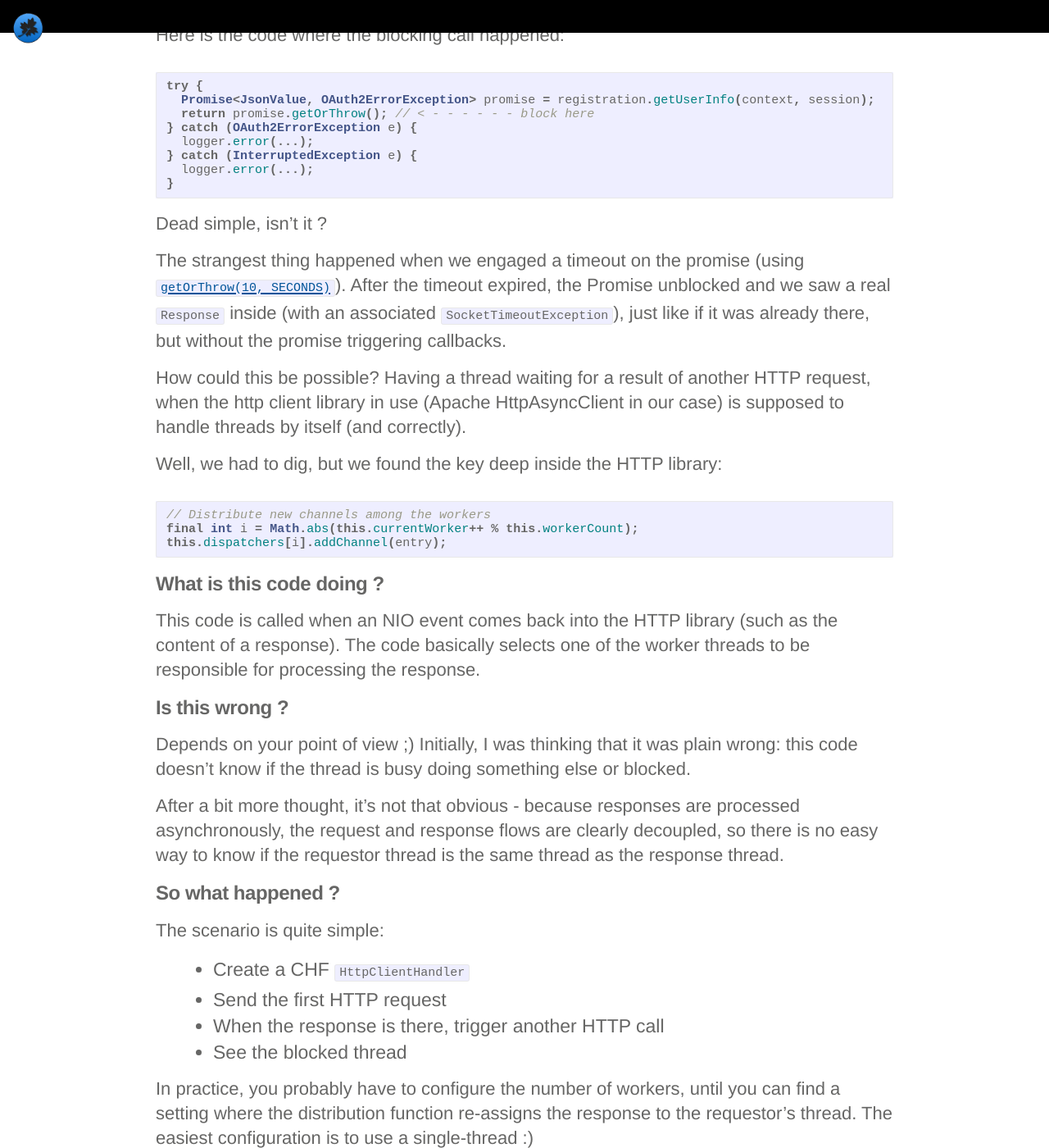
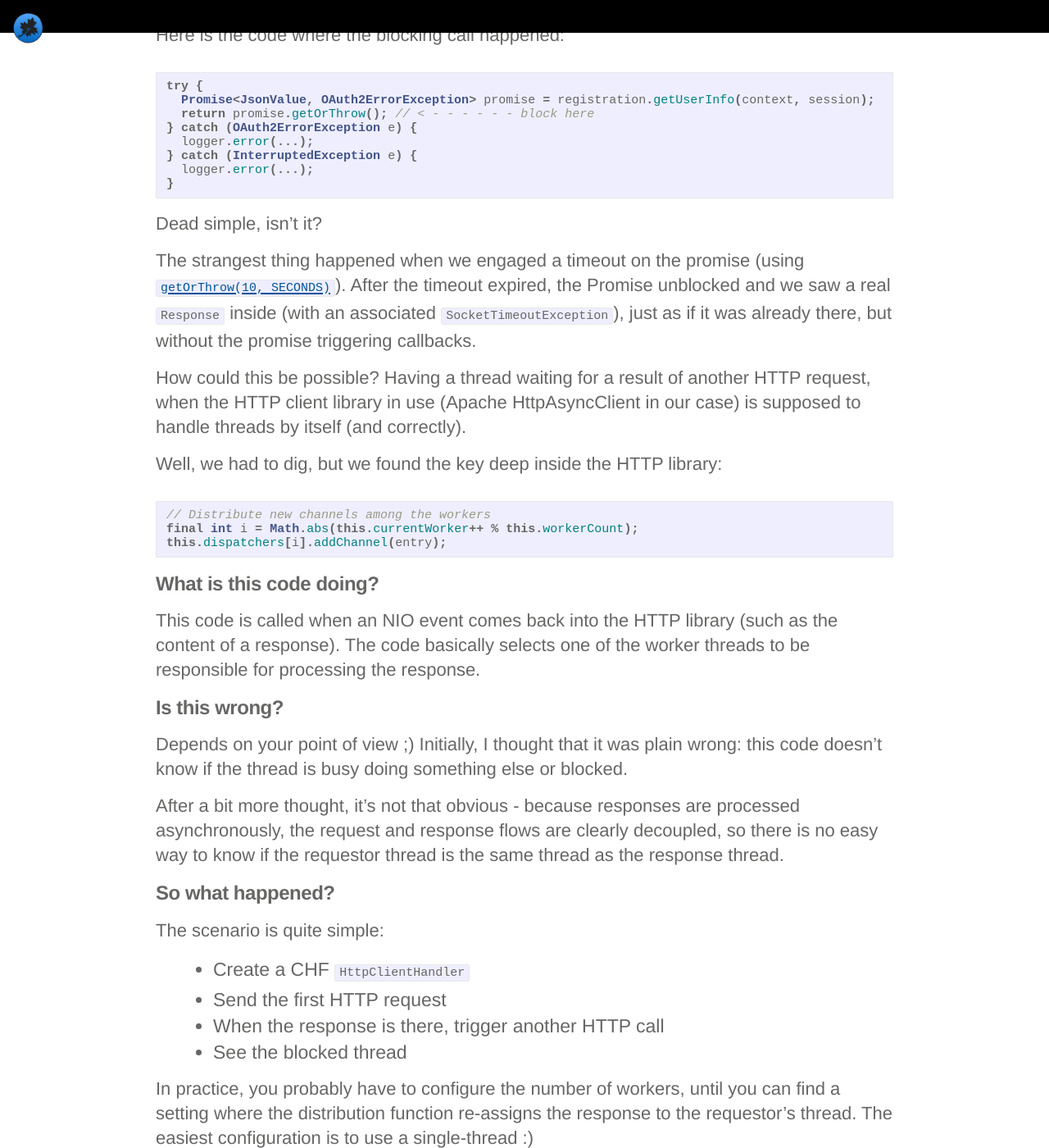
Before and after one commit to sauthieg/sauthieg.github.io, a Jekyll site: the page built from _posts/2016-06-27-blocking-on-promises.markdown, in a window 1280 px wide and 1400 px high, scrolled down 1360 px. Shown: the whole window at 82% size. Built offline with Jekyll 4.4.1, drawn with Linux system fonts in a browser that asks for light colours; nearby versions of some CDN libraries; some web fonts are replaced; comment, search, counter and statistics services are not loaded; some of the changed text lies outside the part shown.

Commit message:
Small enhancements

```diff
--- a/_posts/2016-06-27-blocking-on-promises.markdown
+++ b/_posts/2016-06-27-blocking-on-promises.markdown
@@ -46,15 +46,15 @@ try {
 }
 ~~~
 
-Dead simple, isn't it ?
+Dead simple, isn't it?
 
 The strangest thing happened when we engaged a timeout on the promise
 (using [`getOrThrow(10, SECONDS)`][get-or-throw]). After the timeout expired,
-the Promise unblocked and we saw a real `Response` inside (with an associated `SocketTimeoutException`), just like if it was already there, but without the
+the Promise unblocked and we saw a real `Response` inside (with an associated `SocketTimeoutException`), just as if it was already there, but without the
 promise triggering callbacks.
 
 How could this be possible? Having a thread waiting for a result of another HTTP
-request, when the http client library in use (Apache HttpAsyncClient in our case)
+request, when the HTTP client library in use (Apache HttpAsyncClient in our case)
 is supposed to handle threads by itself (and correctly).
 
 Well, we had to dig, but we found the key deep inside the HTTP library:
@@ -65,22 +65,22 @@ final int i = Math.abs(this.currentWorker++ % this.workerCount);
 this.dispatchers[i].addChannel(entry);
 ~~~
 
-### What is this code doing ?
+### What is this code doing?
 
 This code is called when an NIO event comes back into the HTTP library (such as
 the content of a response). The code basically selects one of the worker threads
 to be responsible for processing the response.
 
-### Is this wrong ?
+### Is this wrong?
 
-Depends on your point of view ;) Initially, I was thinking that it was plain
+Depends on your point of view ;) Initially, I thought that it was plain
 wrong: this code doesn't know if the thread is busy doing something else or blocked.
 
 After a bit more thought, it’s not that obvious - because responses are processed
 asynchronously, the request and response flows are clearly decoupled, so there is
 no easy way to know if the requestor thread is the same thread as the response thread.
 
-### So what happened ?
+### So what happened?
 
 The scenario is quite simple:
 
@@ -182,7 +182,7 @@ trouble (and a potential victim of that threading issue) if you see code
 that uses one of the `get()` method variations on the `Promise` interface.
 
 In OpenIG, this can be in any `Filter` / `Handler` that you write by yourself, or
-in any Groovy script. So take a look at the code you execute in OpenIG: we make a
+in any Groovy script. So take a look at the code you execute in OpenIG, we make a
 point to write 100% asynchronous / non-blocking code, what about you?
 
 #### Exhaustive list of blocking methods in `Promise`
```
Also changed, not shown: other parts of _posts/2016-06-27-blocking-on-promises.markdown (+2 -2 lines).
